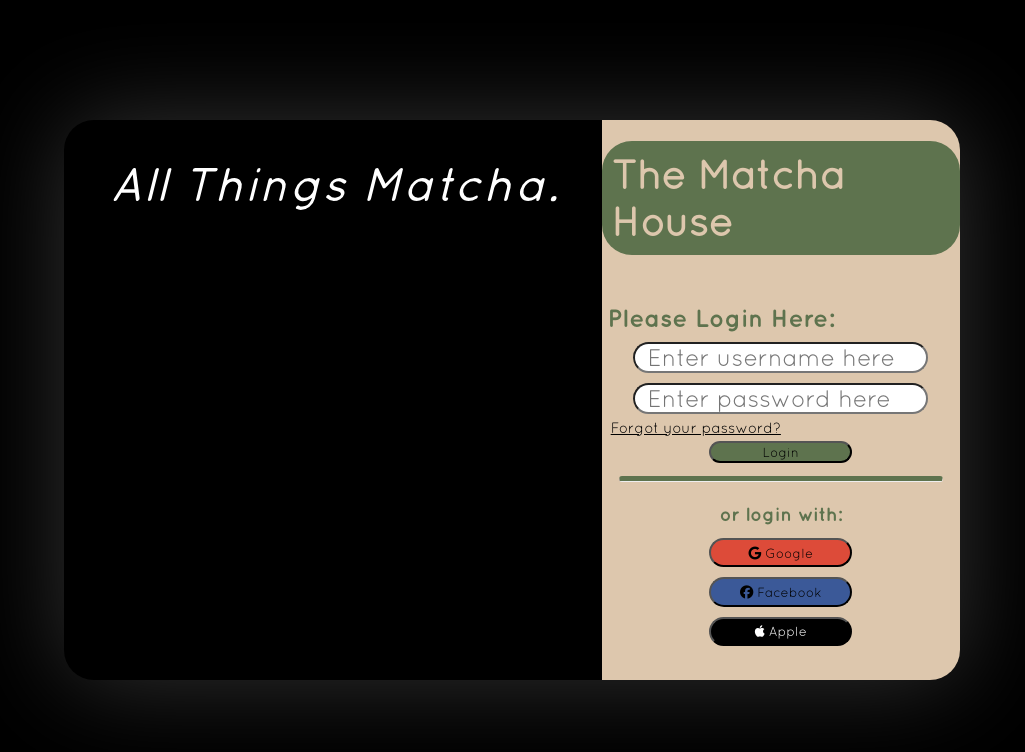
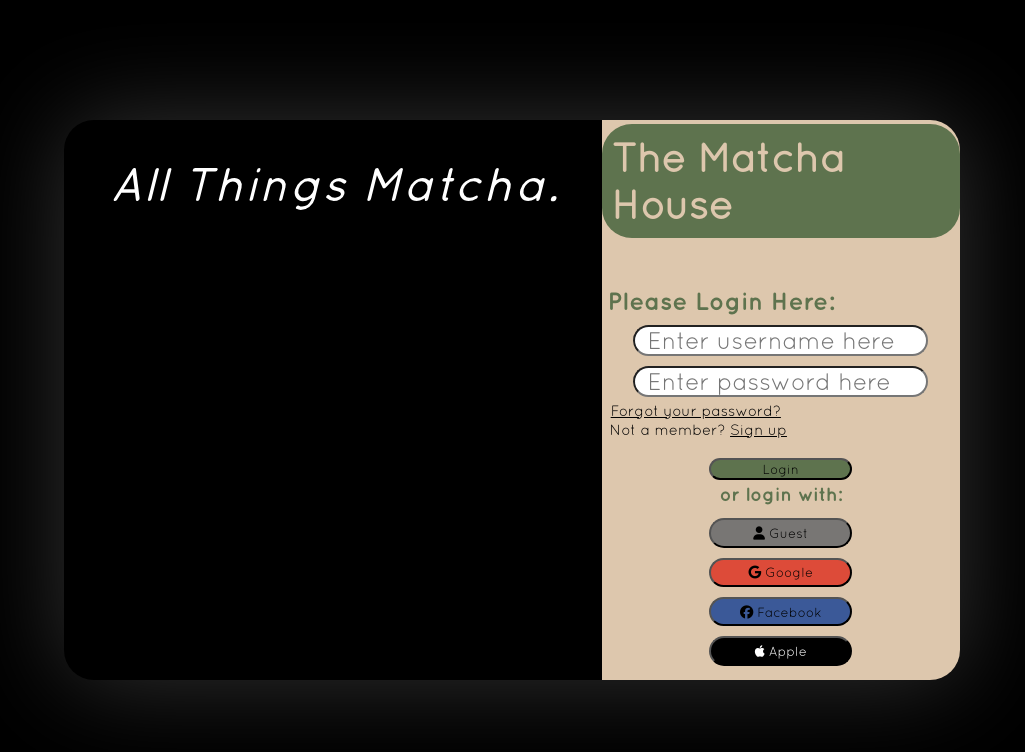
Before and after one commit to CeeJaee/jude-duran-login-ui-project, a plain HTML site: page index.html in a window 1280 px wide. Shown: the whole page, without its empty margins (128-1153 px from the left). Drawn offline with Linux system fonts and the light colour scheme.

Commit message:
Added not a member+sign up in login. Added guest button in alt-login.

```diff
--- a/index.html
+++ b/index.html
@@ -3,7 +3,7 @@
 <head>
     <meta charset="UTF-8">
     <meta name="viewport" content="width=device-width, initial-scale=1.0">
-    <title>Scratch1</title>
+    <title>Jude Duran Login UI Project</title>
     <link href="styles.css" rel="stylesheet">
     <link rel="stylesheet" href="https://cdnjs.cloudflare.com/ajax/libs/font-awesome/6.5.2/css/all.min.css" integrity="sha512-SnH5WK+bZxgPHs44uWIX+LLJAJ9/2PkPKZ5QiAj6Ta86w+fsb2TkcmfRyVX3pBnMFcV7oQPJkl9QevSCWr3W6A==" crossorigin="anonymous" referrerpolicy="no-referrer" />
 </head>
@@ -11,6 +11,7 @@
     <div class="container">
         <div class="side">
             <h1><em>All Things Matcha.</em></h1>
+
         </div>
         <div class="login">
             <h1>The Matcha House</h1>
@@ -18,12 +19,14 @@
             <input type="text" class="login-input" placeholder="Enter username here">
             <input type="password" class="login-input" placeholder="Enter password here">
             <a id="forgot-details" href="#" class="forgot-password">Forgot your password?</a>
+            <p class="member">Not a member? <a id="sign-up" href="#">Sign up</a></p>
             <input type="submit" id="login-button" value="Login">
             <hr class="round">
         </div>
         <div class="alt-login">
             <h3>or login with:</h3>
             <br>
+                <button id="guest-button"><i class="fa-solid fa-user"></i>  Guest</button>
                 <button id="google-button"><i class="fa-brands fa-google"></i>  Google</button>
                 <button id="facebook-button"><i class="fa-brands fa-facebook"></i>  Facebook</button>
                 <button id="x-button"><i class="fa-brands fa-apple"></i>  Apple</button>
```
